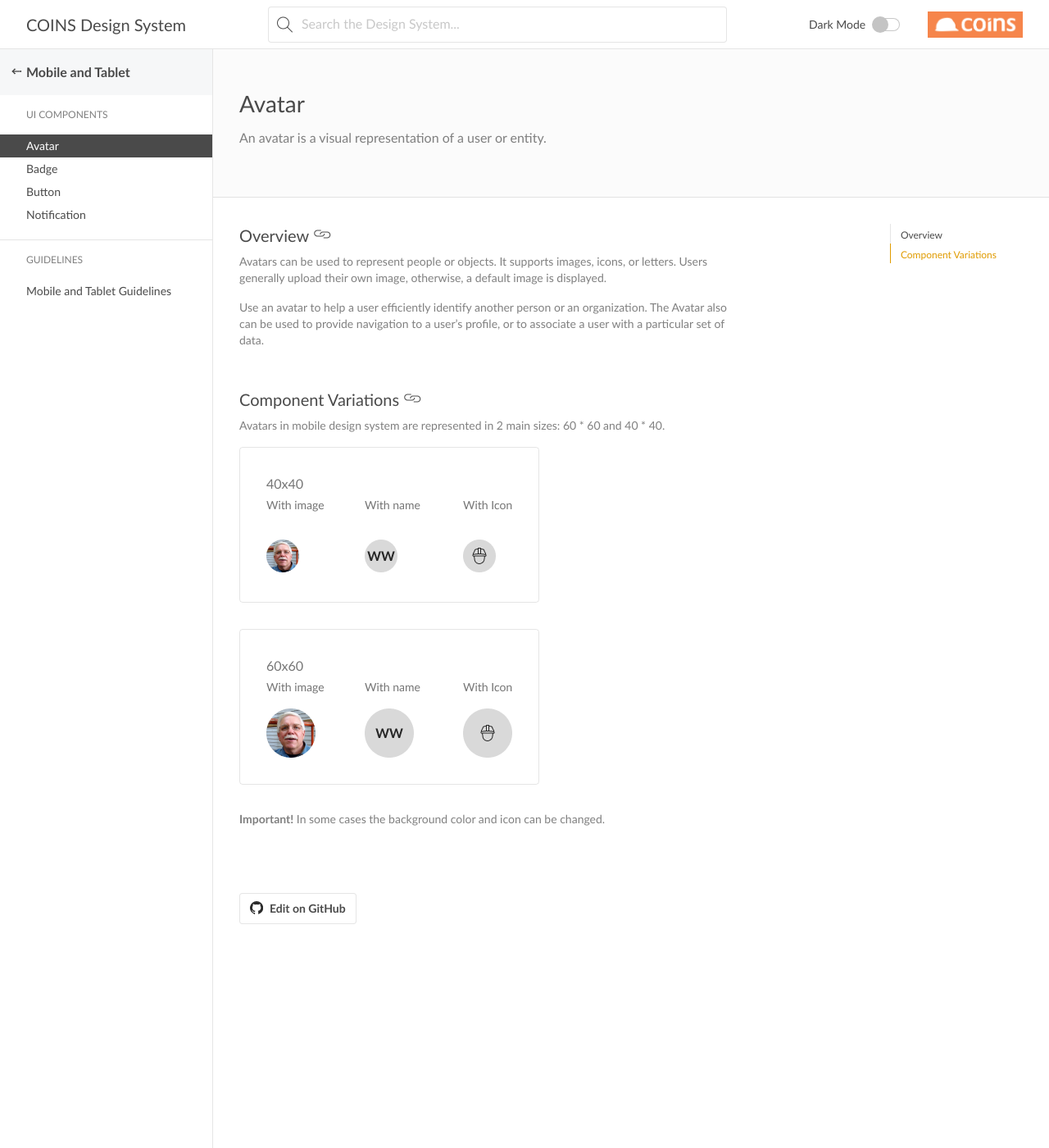
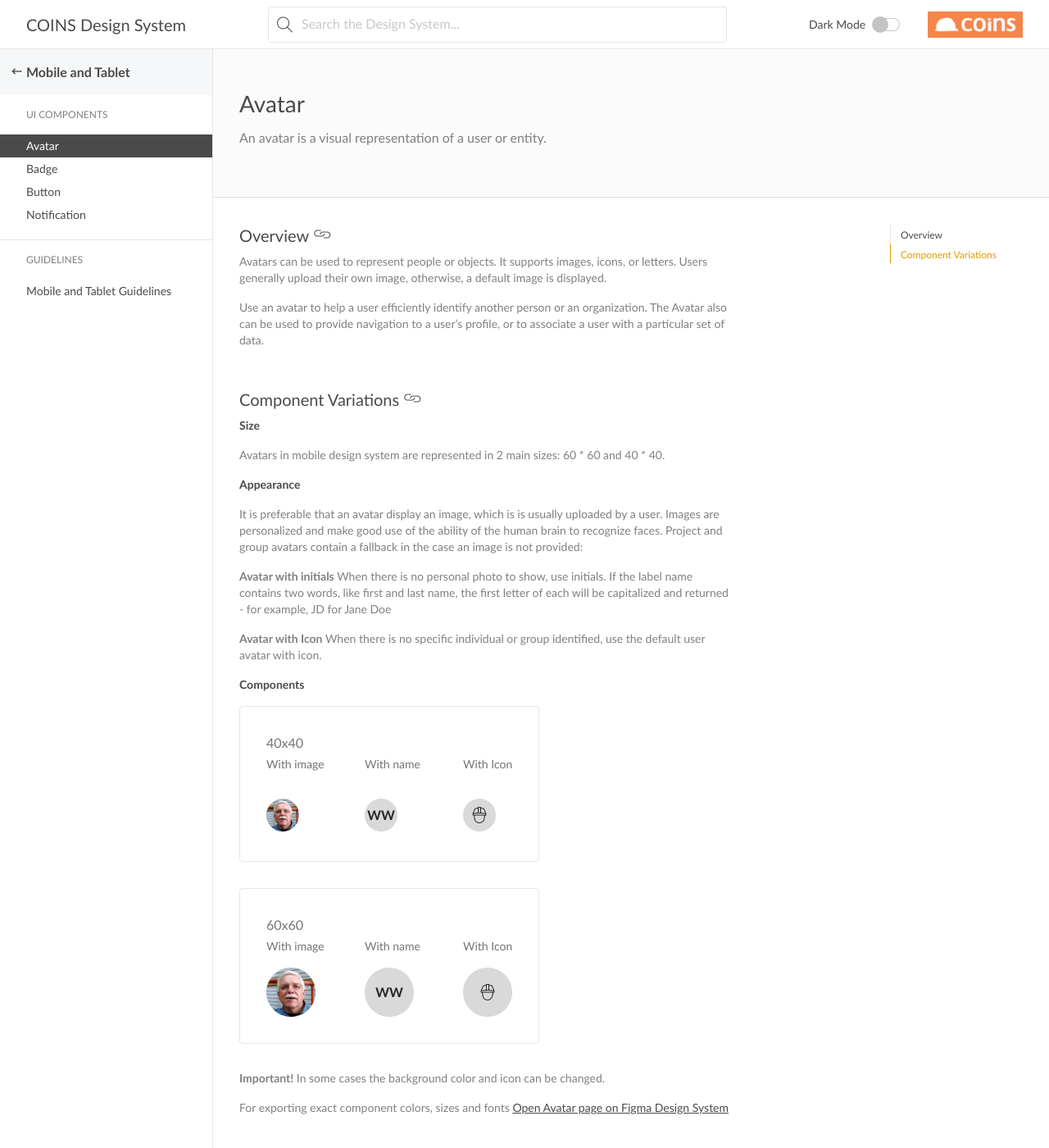
Before and after one commit to COINS-Naz/coins-design-system, a Jekyll site: the page built from _posts/mobile/ui-components/2022-12-08-avatar.md, in a window 1280 px wide and 1400 px high. Shown: the whole window at 82% size. Built offline with Jekyll 4.4.1, drawn with Linux system fonts in a browser that asks for light colours; nearby versions of some CDN libraries; some web fonts are replaced; a style sheet for code colours, icons or effects is not loaded.

Commit message:
Update 2022-12-08-avatar.md

```diff
--- a/_posts/mobile/ui-components/2022-12-08-avatar.md
+++ b/_posts/mobile/ui-components/2022-12-08-avatar.md
@@ -14,11 +14,25 @@ Avatars can be used to represent people or objects. It supports images, icons, o
 Use an avatar to help a user efficiently identify another person or an organization. The Avatar also can be used to provide navigation to a user's profile, or to associate a user with a particular set of data.
 
 ## Component Variations
+### Size
+Avatars in mobile design system are represented in 2 main sizes: 60 * 60 and 40 * 40.
 
-Avatars in mobile design system are represented in 2 main sizes: 60 * 60 and 40 * 40.
+### Appearance
+It is preferable that an avatar display an image, which is is usually uploaded by a user. Images are personalized and make good use of the ability of the human brain to recognize faces. Project and group avatars contain a fallback in the case an image is not provided:
+
+**Avatar with initials**
+When there is no personal photo to show, use initials. If the label name contains two words, like first and last name, the first letter of each will be capitalized and returned - for example, JD for Jane Doe
+
+**Avatar with Icon**
+When there is no specific individual or group identified, use the default user avatar with icon.
+
+### Components
+
 
 ![Small (40 * 40)]({{site.baseurl}}/img/Mobile_Avatar_40.png)
 ![Big (60 * 60)]({{site.baseurl}}/img/Mobile_Avatar_60.png)
 
 **Important!**
  In some cases the background color and icon can be changed.
+
+For exporting exact component colors, sizes and fonts [Open Avatar page on Figma Design System](https://www.figma.com/file/TwQ8GcLuodWXegpAArH1RC/Draft-mobile-components?node-id=925%3A17347&t=jtjgJfPVsDhiGk1P-1)
```
